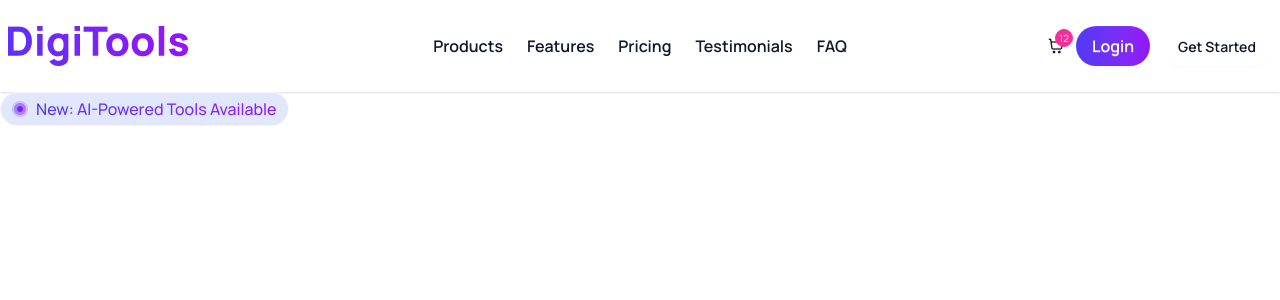
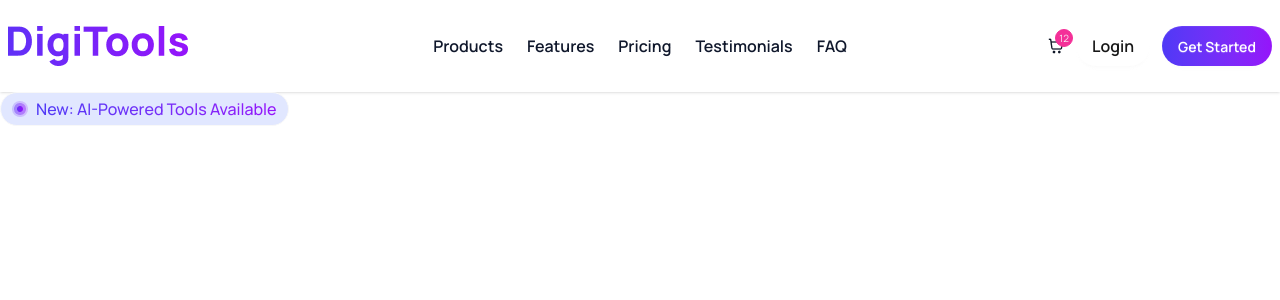
Before and after one commit to IamPial/digitools-pricing-app, a React (Vite) app: page / in a window 1280 px wide. Shown: the top 300 px of the page. Built offline with nearby package versions, Linux system fonts and the light colour scheme.

Commit message:
changes some lines

```diff
--- a/src/components/Navbar/Navbar.jsx
+++ b/src/components/Navbar/Navbar.jsx
@@ -4,7 +4,7 @@ import cartImg from "../../assets/shopping-cart.png";
 import { useState } from "react";
 
 const Navbar = () => {
-  const [toggleBtn, setToggleBtn] = useState("login");
+  const [toggleBtn, setToggleBtn] = useState("started");
 
   return (
     <div className="bg-base-100 shadow-sm py-3">
```
